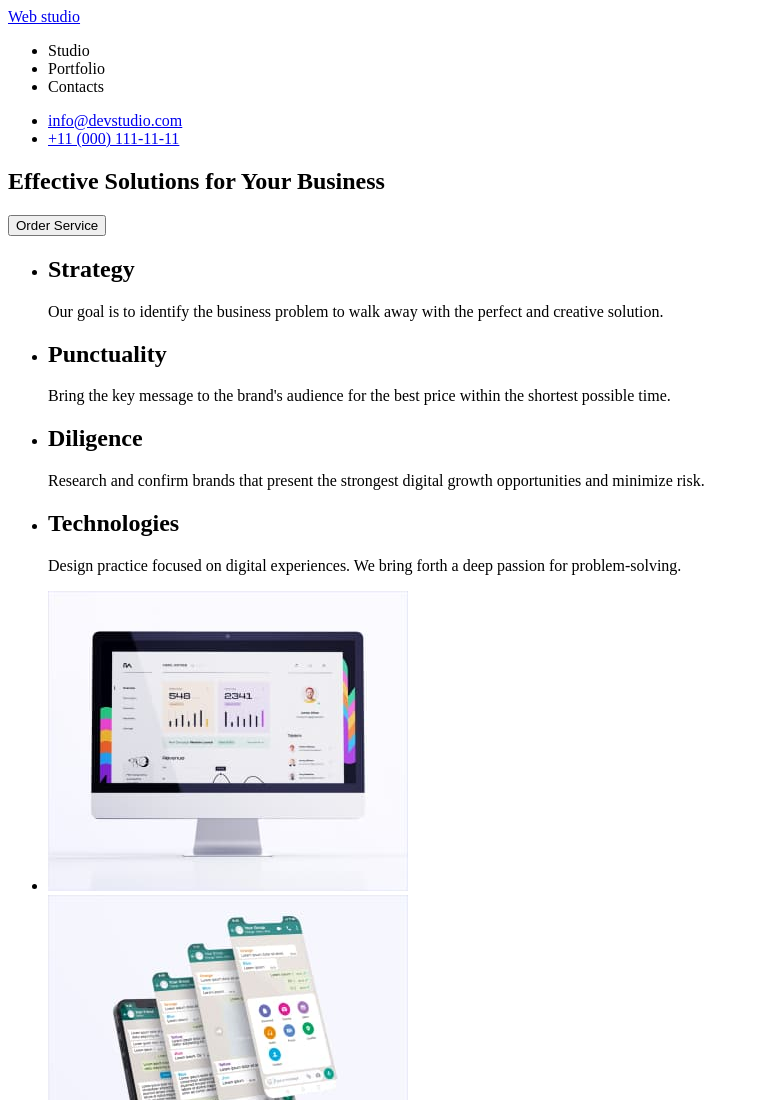
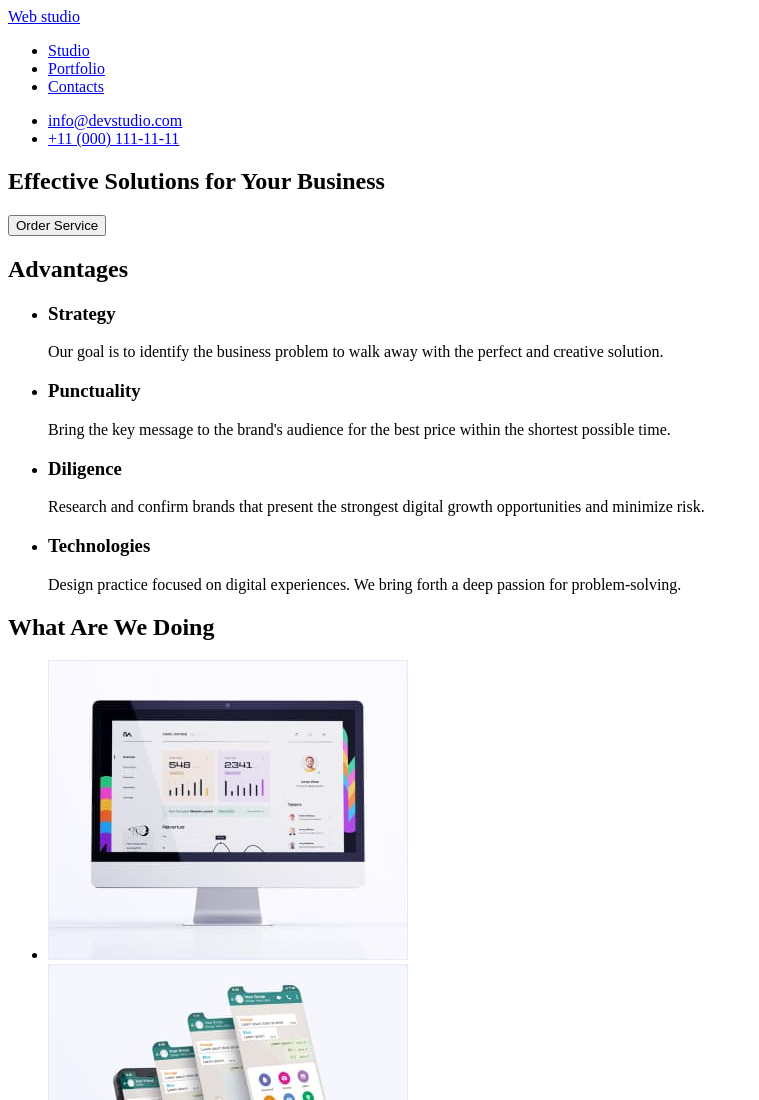
Before and after one commit to Arag0rn/goit-markup-hw-01, a plain HTML site: page index.html in a window 1280 px wide. Shown: the top 1100 px of the page, without its empty margins (0-759 px from the left). Drawn offline with Linux system fonts and the light colour scheme.

Commit message:
minor edits

```diff
--- a/index.html
+++ b/index.html
@@ -8,13 +8,13 @@
 </head>
 <body>
     <header>
-        <a href="#" class="logo">Web studio</a>
+        <a href="index.html" class="logo">Web studio</a>
 
         <nav>
             <ul class="header_list">
-                <li class="header_item">Studio</li>
-                <li class="header_item">Portfolio</li>
-                <li class="header_item">Contacts</li>
+                <li class="header_item"><a href="index.htm">Studio</a></li>
+                <li class="header_item"><a href="#">Portfolio</a></li>
+                <li class="header_item"><a href="#">Contacts</a></li>
             </ul>
         </nav>
 
@@ -30,27 +30,29 @@
         <section class="promo">
             <h1 class="promo_header">Effective Solutions
                 for Your Business</h1>
-                <button class="btn">Order Service</button>
+                <button type="button" class="btn">Order Service</button>
         </section>
 
         <section class="advantages">
 
+            <h2>Advantages</h2>
+
             <ul class="advantages_list">
                 <li class="advantages_list_item">
-                    <h2 class="advantages_list_head">Strategy</h2>
+                    <h3 class="advantages_list_head">Strategy</h3>
                     <p class="advantages_list_text">Our goal is to identify the business
                         problem to walk away with the perfect and creative solution. </p>
                 </li>
                 <li class="advantages_list_item">
-                    <h2 class="advantages_list_head">Punctuality</h2>
+                    <h3 class="advantages_list_head">Punctuality</h3>
                     <p class="advantages_list_text">Bring the key message to the brand's audience for the best price within the shortest possible time.</p>
                 </li>
                 <li class="advantages_list_item">
-                    <h2 class="advantages_list_head">Diligence</h2>
+                    <h3 class="advantages_list_head">Diligence</h3>
                     <p class="advantages_list_text">Research and confirm brands that present the strongest digital growth opportunities and minimize risk.</p>
                 </li>
                 <li class="advantages_list_item">
-                    <h2 class="advantages_list_head">Technologies</h2>
+                    <h3 class="advantages_list_head">Technologies</h3>
                     <p class="advantages_list_text">Design practice focused on digital experiences. We bring forth a deep passion for problem-solving.</p>
                 </li>
             </ul>
@@ -58,6 +60,9 @@
         </section>
 
         <section class="what_we_do">
+
+            <h2>What Are We Doing</h2>
+
             <ul class="what_we_do_list">
                 <li class="what_we_do_list_item"><img src="./image/img1.jpg" alt="monitor" width="360"></li>
                 <li class="what_we_do_list_item"><img src="./image/img2.jpg" alt="smartfon" width="360"></li>
@@ -94,7 +99,7 @@
     </main>
 
     <footer>
-        <a href="#" class="logo">Web studio</a>
+        <a href="index.html" class="logo">Web studio</a>
         <p class="footer_txt">Increase the flow of customers and sales for your business with digital marketing & growth solutions.</p>
     </footer>
 
```
